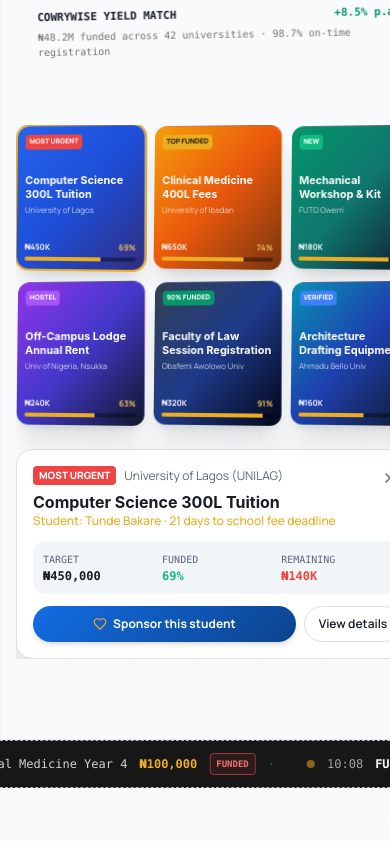
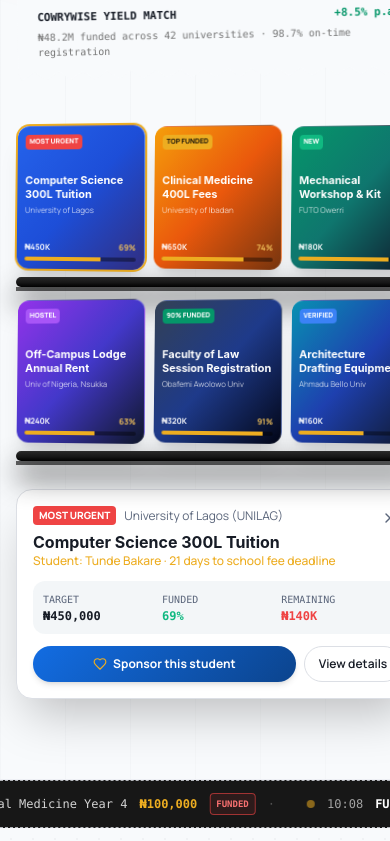
Before and after one commit to Pabby01/Edufund, a Next.js app: page / in a window 390 px wide. Shown: the part 863-1704 px from the top of the page. Built offline with nearby package versions, Linux system fonts and the light colour scheme; no server answers; a web font is replaced by a local one.

Commit message:
feat: add interactive 3d shelfline animation and effects to hero section

```diff
--- a/app/globals.css
+++ b/app/globals.css
@@ -128,13 +128,11 @@
   }
   html {
     -webkit-text-size-adjust: 100%;
-    overflow-x: hidden;
-    max-width: 100vw;
   }
   body {
     @apply bg-background text-foreground font-sans antialiased;
     font-feature-settings: "rlig" 1, "calt" 1;
-    overflow-x: hidden;
+    overflow-x: clip;
     max-width: 100vw;
   }
   h1, h2, h3, h4 {
--- a/components/app-shell.tsx
+++ b/components/app-shell.tsx
@@ -28,7 +28,7 @@ export function AppShell({ children }: AppShellProps) {
   // 1. Authenticated Student & Sponsor Workspace Layout with Sidebar (desktop) and Bottom Nav (mobile)
   if (isDashboardRoute) {
     return (
-      <div className="min-h-screen bg-muted/20 dark:bg-slate-950/40 text-foreground selection:bg-brand-gold/30 w-full max-w-full overflow-x-hidden">
+      <div className="min-h-screen bg-muted/20 dark:bg-slate-950/40 text-foreground selection:bg-brand-gold/30 w-full">
         {/* Desktop Fixed Left Sidebar */}
         <DashboardSidebar />
 
@@ -36,7 +36,7 @@ export function AppShell({ children }: AppShellProps) {
         <DashboardMobileHeader />
 
         {/* Main Content Area */}
-        <div className="flex flex-col min-h-[calc(100vh-3.5rem)] lg:min-h-screen lg:pl-64 xl:pl-72 pb-20 lg:pb-0 min-w-0 w-full overflow-x-hidden">
+        <div className="flex flex-col min-h-[calc(100vh-3.5rem)] lg:min-h-screen lg:pl-64 xl:pl-72 pb-20 lg:pb-0 min-w-0 w-full">
           <DashboardTopBar />
           <main className="flex-1 w-full min-w-0">{children}</main>
           <DashboardFooter />
@@ -51,7 +51,7 @@ export function AppShell({ children }: AppShellProps) {
   // 2. Focused Authentication Layout
   if (isAuthRoute) {
     return (
-      <div className="flex min-h-screen flex-col bg-background text-foreground selection:bg-brand-gold/30 w-full max-w-full overflow-x-hidden">
+      <div className="flex min-h-screen flex-col bg-background text-foreground selection:bg-brand-gold/30 w-full">
         <AuthNav />
         <main className="flex-1 w-full min-w-0">{children}</main>
       </div>
@@ -60,9 +60,9 @@ export function AppShell({ children }: AppShellProps) {
 
   // 3. Public Pages (Landing, Fund Campaign, Legal, Support)
   return (
-    <div className="flex min-h-screen flex-col bg-background text-foreground selection:bg-brand-gold/30 w-full max-w-full overflow-x-hidden min-w-0">
+    <div className="flex min-h-screen flex-col bg-background text-foreground selection:bg-brand-gold/30 w-full min-w-0">
       <Navbar />
-      <main className="flex-1 w-full max-w-full overflow-x-hidden min-w-0">{children}</main>
+      <main className="flex-1 w-full min-w-0">{children}</main>
       <Footer />
     </div>
   );
--- a/components/landing/hero-section.tsx
+++ b/components/landing/hero-section.tsx
@@ -1,10 +1,12 @@
 'use client';
 
-import React, { useState } from 'react';
+import React, { useState, useEffect, useRef } from 'react';
 import Link from 'next/link';
 import { motion } from 'framer-motion';
 import { formatNaira, formatNairaShort } from '@/lib/finance';
 import { WordReveal, PillButton, EASE_OUT, EASE_SPRING } from './primitives';
+import gsap from 'gsap';
+import { ScrollTrigger } from 'gsap/ScrollTrigger';
 import {
   GraduationCap,
   Heart,
@@ -124,6 +126,54 @@ const heroGoals: GoalBox[] = [
 
 export function HeroSection() {
   const [selectedGoal, setSelectedGoal] = useState<GoalBox | null>(heroGoals[0]);
+  const shelfRef = useRef<HTMLDivElement>(null);
+
+  useEffect(() => {
+    if (typeof window === 'undefined') return;
+    gsap.registerPlugin(ScrollTrigger);
+
+    const ctx = gsap.context(() => {
+      if (shelfRef.current) {
+        gsap.to(shelfRef.current, {
+          y: -40,
+          rotateX: 6,
+          rotateY: -3,
+          ease: 'none',
+          scrollTrigger: {
+            trigger: shelfRef.current,
+            start: 'top 50%',
+            end: 'bottom top',
+            scrub: 1.2,
+          },
+        });
+      }
+    }, shelfRef);
+
+    return () => ctx.revert();
+  }, []);
+
+  const handleMouseMove = (e: React.MouseEvent<HTMLDivElement>) => {
+    if (!shelfRef.current) return;
+    const rect = shelfRef.current.getBoundingClientRect();
+    const x = (e.clientX - rect.left) / rect.width - 0.5;
+    const y = (e.clientY - rect.top) / rect.height - 0.5;
+    gsap.to(shelfRef.current, {
+      rotateY: x * 14,
+      rotateX: -y * 10,
+      duration: 0.45,
+      ease: 'power2.out',
+    });
+  };
+
+  const handleMouseLeave = () => {
+    if (!shelfRef.current) return;
+    gsap.to(shelfRef.current, {
+      rotateY: -4,
+      rotateX: 2,
+      duration: 0.7,
+      ease: 'power2.out',
+    });
+  };
 
   return (
     <section className="relative overflow-hidden pt-12 pb-20 px-4 sm:px-6 lg:px-8 border-b border-border/40">
@@ -235,10 +285,21 @@ export function HeroSection() {
             </div>
           </div>
 
-          {/* Right Column: 3D Perspective Floating Goal Display */}
-          <div className="lg:col-span-6 flex flex-col items-center lg:items-end w-full min-w-0 overflow-hidden lg:overflow-visible">
-            <div className="scene-3d w-full max-w-lg space-y-3 sm:space-y-5">
-              {/* Top tier of 3D goal cards */}
+          {/* Right Column: 3D Perspective Floating Goal Display (Shelfline Style) */}
+          <div
+            className="lg:col-span-6 flex flex-col items-center lg:items-end w-full min-w-0"
+            onMouseMove={handleMouseMove}
+            onMouseLeave={handleMouseLeave}
+          >
+            <div
+              ref={shelfRef}
+              className="scene-3d w-full max-w-lg space-y-2 sm:space-y-4 will-change-transform"
+              style={{
+                perspective: '1400px',
+                transformStyle: 'preserve-3d',
+              }}
+            >
+              {/* TOP SHELF — 3D Goals */}
               <div className="grid grid-cols-3 gap-2 sm:gap-4">
                 {heroGoals.slice(0, 3).map((goal) => {
                   const percent = Math.round((goal.raisedKobo / goal.targetKobo) * 100);
@@ -248,13 +309,13 @@ export function HeroSection() {
                     <motion.div
                       key={goal.id}
                       onClick={() => setSelectedGoal(goal)}
-                      whileHover={{ y: -6, scale: 1.03, rotateY: -2 }}
+                      whileHover={{ y: -8, scale: 1.04, rotateY: -2 }}
                       transition={{ duration: 0.35, ease: EASE_SPRING }}
                       className="cursor-pointer"
                     >
                       <div
-                        className={`preserve-3d relative h-36 sm:h-52 rounded-xl bg-gradient-to-br ${goal.gradient} p-2 sm:p-3 text-white shadow-xl border-t border-r border-white/25 flex flex-col justify-between overflow-hidden transition-shadow ${
-                          isSelected ? 'ring-2 ring-brand-gold shadow-2xl' : ''
+                        className={`preserve-3d relative h-36 sm:h-52 rounded-xl bg-gradient-to-br ${goal.gradient} p-2 sm:p-3 text-white shadow-xl border-t border-r border-white/25 flex flex-col justify-between overflow-hidden transition-all ${
+                          isSelected ? 'ring-2 ring-brand-gold shadow-[0_20px_40px_rgba(245,166,35,0.4)]' : ''
                         }`}
                         style={{
                           transform: 'perspective(800px) rotateY(-8deg) rotateX(3deg)',
@@ -288,7 +349,13 @@ export function HeroSection() {
                 })}
               </div>
 
-              {/* Second tier of 3D goal cards */}
+              {/* Top Shelf Plank (Shelfline Reference) */}
+              <div className="relative -mt-1 mb-4 sm:mb-6">
+                <div className="h-2.5 sm:h-3 w-full rounded-sm bg-gradient-to-b from-neutral-800 via-neutral-900 to-black shadow-[0_16px_28px_rgba(0,0,0,0.85)] border-t border-neutral-600/50" />
+                <div className="h-1 w-full bg-black/60 blur-xs" />
+              </div>
+
+              {/* BOTTOM SHELF — 3D Goals */}
               <div className="grid grid-cols-3 gap-2 sm:gap-4">
                 {heroGoals.slice(3, 6).map((goal) => {
                   const percent = Math.round((goal.raisedKobo / goal.targetKobo) * 100);
@@ -298,13 +365,13 @@ export function HeroSection() {
                     <motion.div
                       key={goal.id}
                       onClick={() => setSelectedGoal(goal)}
-                      whileHover={{ y: -6, scale: 1.03, rotateY: -2 }}
+                      whileHover={{ y: -8, scale: 1.04, rotateY: -2 }}
                       transition={{ duration: 0.35, ease: EASE_SPRING }}
                       className="cursor-pointer"
                     >
                       <div
-                        className={`preserve-3d relative h-36 sm:h-52 rounded-xl bg-gradient-to-br ${goal.gradient} p-2 sm:p-3 text-white shadow-xl border-t border-r border-white/25 flex flex-col justify-between overflow-hidden transition-shadow ${
-                          isSelected ? 'ring-2 ring-brand-gold shadow-2xl' : ''
+                        className={`preserve-3d relative h-36 sm:h-52 rounded-xl bg-gradient-to-br ${goal.gradient} p-2 sm:p-3 text-white shadow-xl border-t border-r border-white/25 flex flex-col justify-between overflow-hidden transition-all ${
+                          isSelected ? 'ring-2 ring-brand-gold shadow-[0_20px_40px_rgba(245,166,35,0.4)]' : ''
                         }`}
                         style={{
                           transform: 'perspective(800px) rotateY(-8deg) rotateX(3deg)',
@@ -336,6 +403,12 @@ export function HeroSection() {
                     </motion.div>
                   );
                 })}
+              </div>
+
+              {/* Bottom Shelf Plank (Shelfline Reference) */}
+              <div className="relative -mt-1 mb-2">
+                <div className="h-2.5 sm:h-3 w-full rounded-sm bg-gradient-to-b from-neutral-800 via-neutral-900 to-black shadow-[0_16px_28px_rgba(0,0,0,0.85)] border-t border-neutral-600/50" />
+                <div className="h-1 w-full bg-black/60 blur-xs" />
               </div>
             </div>
 
--- a/components/landing/semester-stacks.tsx
+++ b/components/landing/semester-stacks.tsx
@@ -1,11 +1,13 @@
 'use client';
 
-import React from 'react';
+import React, { useEffect, useRef } from 'react';
 import Link from 'next/link';
 import { motion } from 'framer-motion';
 import { formatNaira } from '@/lib/finance';
 import { WordReveal, PillButton } from './primitives';
 import { ArrowRight, CheckCircle2, Heart } from 'lucide-react';
+import gsap from 'gsap';
+import { ScrollTrigger } from 'gsap/ScrollTrigger';
 
 interface SemesterBundle {
   index: string;
@@ -84,8 +86,42 @@ const bundles: SemesterBundle[] = [
 ];
 
 export function SemesterStacks() {
+  const sectionRef = useRef<HTMLElement>(null);
+  const cardElementsRef = useRef<(HTMLDivElement | null)[]>([]);
+
+  useEffect(() => {
+    if (typeof window === 'undefined') return;
+    gsap.registerPlugin(ScrollTrigger);
+
+    const ctx = gsap.context(() => {
+      // Loop through each card (except the last one) to scale and dim it when the next card scrolls up
+      cardElementsRef.current.forEach((card, index) => {
+        if (!card || index === bundles.length - 1) return;
+
+        const nextCard = cardElementsRef.current[index + 1];
+        if (!nextCard) return;
+
+        gsap.to(card, {
+          scale: 0.93 - index * 0.02,
+          yPercent: -4,
+          filter: 'brightness(0.7) blur(0.5px)',
+          transformOrigin: 'top center',
+          ease: 'power1.out',
+          scrollTrigger: {
+            trigger: nextCard,
+            start: 'top 85%',
+            end: 'top 20%',
+            scrub: true,
+          },
+        });
+      });
+    }, sectionRef);
+
+    return () => ctx.revert();
+  }, []);
+
   return (
-    <section id="stacks" className="relative py-24 px-4 sm:px-6 lg:px-8 bg-neutral-950 text-white border-b border-white/10">
+    <section ref={sectionRef} id="stacks" className="relative py-24 px-4 sm:px-6 lg:px-8 bg-neutral-950 text-white border-b border-white/10">
       <div className="relative mx-auto max-w-7xl">
         {/* Section Heading */}
         <div className="grid gap-6 lg:grid-cols-12 items-end pb-16">
@@ -124,6 +160,7 @@ export function SemesterStacks() {
           {bundles.map((bundle, idx) => (
             <div
               key={bundle.index}
+              ref={(el) => { cardElementsRef.current[idx] = el; }}
               className="sticky transition-all duration-300 mb-32 sm:mb-48 last:mb-10 will-change-transform"
               style={{
                 top: `${96 + idx * 36}px`,
```
